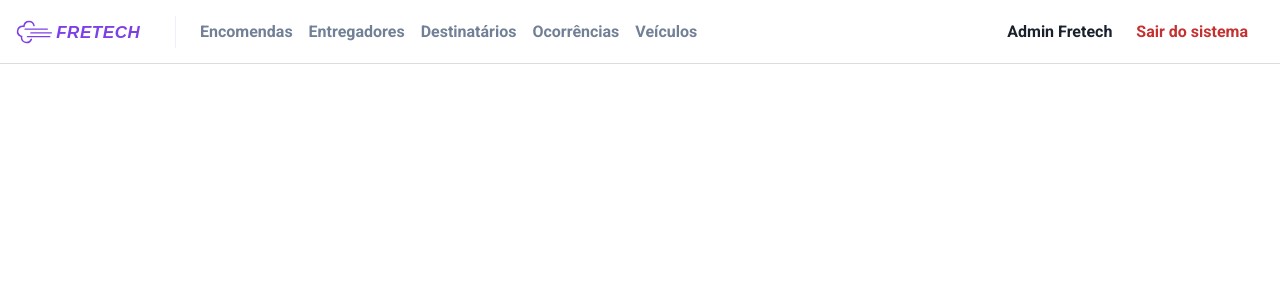
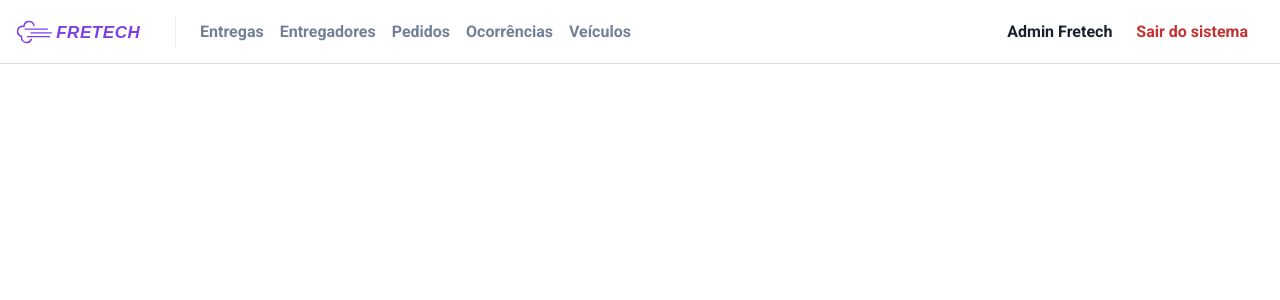
Before and after one commit to guilhermeaw/fretech, a React (Vite) app in the folder frontend/: page / in a window 1280 px wide. Shown: the top 300 px of the page. Built offline with nearby package versions, Linux system fonts and the light colour scheme.

Commit message:
Ajusta rotas do cabeçalho

```diff
--- a/frontend/src/components/Header/navitems.ts
+++ b/frontend/src/components/Header/navitems.ts
@@ -5,16 +5,16 @@ export type NavitemProp = {
 
 export const navitems = [
   {
-    title: 'Encomendas',
-    to: '/encomendas',
+    title: 'Entregas',
+    to: '/entregas',
   },
   {
     title: 'Entregadores',
     to: '/entregadores',
   },
   {
-    title: 'Destinatários',
-    to: '/destinatarios',
+    title: 'Pedidos',
+    to: '/pedidos',
   },
   {
     title: 'Ocorrências',
```
